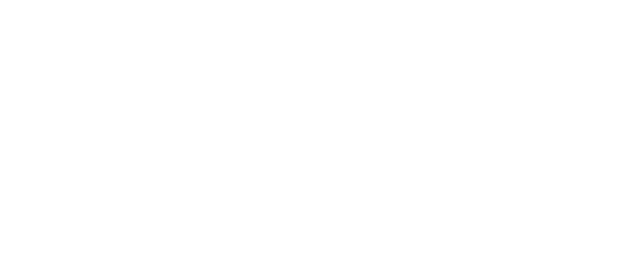
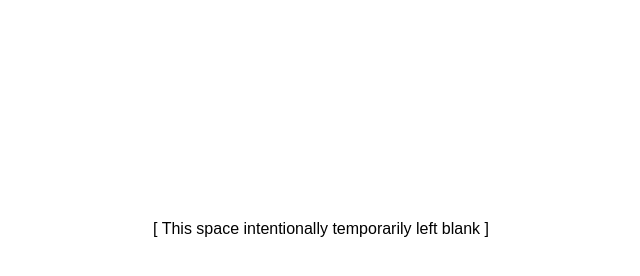
Before and after one commit to AsPerUnusual/AsPerUnusual.github.io, a plain HTML site: page index.html in a window 1280 px wide. Shown: the whole page, without its empty margins (319-959 px from the left). Drawn offline with Linux system fonts and the light colour scheme.

Commit message:
placeholder index file added

```diff
--- a/index.html
+++ b/index.html
@@ -16,12 +16,14 @@
       		}
 
 			body { font-family: Sans-Serif; }
+
+			.tempText { margin-top: 220px; width: 100%; height: 40px; text-align:center; }
 		</style>
 
 	</head>
 	<body>
 
-
+		<div class="tempText">[ This space intentionally temporarily left blank ]</div>
 
 	</body>
 
```
